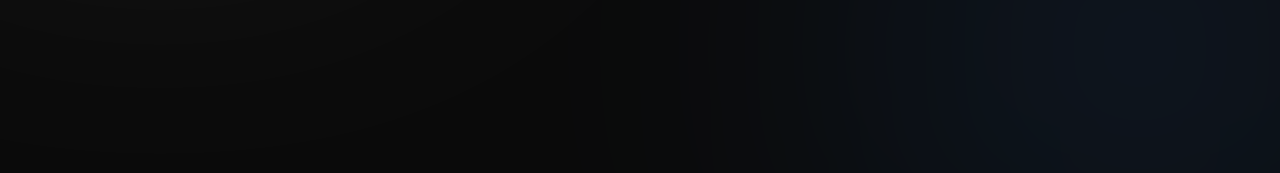
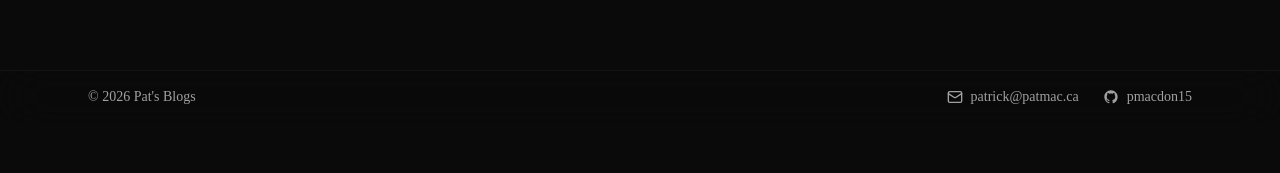
Before and after one commit to Pmacdon15/blogs, a Next.js app: page / in a window 1280 px wide. Shown: the part 677-850 px from the top of the page. After the commit the page ends 800 px from the top, so only its background shows below. Built offline with nearby package versions, Linux system fonts and the light colour scheme; no server answers; the database is empty.

Commit message:
some css

```diff
--- a/src/app/layout.tsx
+++ b/src/app/layout.tsx
@@ -3,6 +3,7 @@
 import "./globals.css";
 import { ClerkProvider } from "@clerk/nextjs";
 import Navbar from "@/components/layout/Navbar";
+import Footer from "@/components/layout/Footer";
 import Providers from "@/components/providers/query-provider";
 import { Toaster } from "@/components/ui/sonner";
 
@@ -31,11 +32,16 @@
       lang="en"
       className={`${geistSans.variable} ${geistMono.variable} h-full antialiased dark`}
     >
-      <body className="min-h-full flex flex-col bg-background text-foreground">
+      <body className="h-full bg-background text-foreground">
         <ClerkProvider>
           <Providers>
-            <Navbar />
-            {children}
+            <div className="flex flex-col min-h-full">
+              <Navbar />
+              <main className="flex-grow">
+                {children}
+              </main>
+              <Footer />
+            </div>
             <Toaster theme="dark" />
           </Providers>
         </ClerkProvider>
--- a/src/app/page.tsx
+++ b/src/app/page.tsx
@@ -7,12 +7,12 @@
   const blogsResultAsync = getBlogs();
 
   return (
-    <main className="flex min-h-screen flex-col text-foreground bg-background relative overflow-hidden selection:bg-primary/30">
+    <main className="flex flex-col text-foreground bg-background relative overflow-hidden selection:bg-primary/30">
       {/* Aesthetic Background Orbs */}
       <div className="absolute top-0 left-0 -translate-x-1/4 -translate-y-1/4 w-[40rem] h-[40rem] bg-primary/10 rounded-full blur-[140px] pointer-events-none mix-blend-screen" />
       <div className="absolute bottom-0 right-0 translate-x-1/4 translate-y-1/4 w-[35rem] h-[35rem] bg-blue-500/10 rounded-full blur-[140px] pointer-events-none mix-blend-screen" />
 
-      <div className="flex-1 w-full max-w-6xl mx-auto px-6 py-20 lg:py-32 flex flex-col gap-16 relative z-10">
+      <div className="flex-1 w-full max-w-6xl mx-auto px-6 py-20 lg:py-32 flex flex-col gap-14 relative z-10">
         <div className="flex flex-col gap-6 text-center md:text-left max-w-3xl">
           <h1 className="text-5xl md:text-7xl lg:text-8xl font-black tracking-tighter bg-gradient-to-br from-white via-white/90 to-white/30 bg-clip-text text-transparent drop-shadow-sm">
             Pat's Blogs
--- /dev/null
+++ b/src/components/icons.github.tsx
@@ -0,0 +1,12 @@
+export function GitHubIcon(props: React.SVGProps<SVGSVGElement>) {
+  return (
+    <svg
+      viewBox="0 0 24 24"
+      fill="currentColor"
+      aria-hidden="true"
+      {...props}
+    >
+      <path d="M12 2C6.477 2 2 6.477 2 12c0 4.418 2.865 8.166 6.839 9.489.5.092.682-.217.682-.483 0-.237-.009-.866-.014-1.699-2.782.604-3.369-1.342-3.369-1.342-.455-1.156-1.11-1.463-1.11-1.463-.907-.62.069-.608.069-.608 1.003.07 1.531 1.03 1.531 1.03.892 1.528 2.341 1.087 2.91.831.091-.646.349-1.087.635-1.337-2.22-.252-4.555-1.11-4.555-4.937 0-1.091.39-1.984 1.029-2.683-.103-.253-.446-1.27.098-2.647 0 0 .84-.269 2.75 1.025A9.564 9.564 0 0 1 12 6.844c.851.004 1.705.115 2.504.337 1.909-1.294 2.748-1.025 2.748-1.025.545 1.377.202 2.394.099 2.647.64.699 1.028 1.592 1.028 2.683 0 3.838-2.339 4.682-4.566 4.93.359.309.678.92.678 1.855 0 1.338-.012 2.419-.012 2.749 0 .268.18.579.688.481C19.135 20.165 22 16.418 22 12c0-5.523-4.477-10-10-10z" />
+    </svg>
+  );
+}
--- /dev/null
+++ b/src/components/layout/Footer.tsx
@@ -0,0 +1,35 @@
+import { Mail } from "lucide-react";
+import Link from "next/link";
+import { GitHubIcon } from "../icons.github";
+
+export default function Footer() {
+  return (
+    <footer className="w-full border-t border-border/40 bg-background/80 backdrop-blur-xl">
+      <div className="container mx-auto max-w-6xl py-4 px-6">
+        <div className="flex flex-col md:flex-row justify-between items-center gap-4 text-muted-foreground text-sm">
+          <div className="flex items-center gap-2">
+            <span>&copy; 2026 Pat's Blogs</span>
+          </div>
+          <div className="flex items-center gap-6">
+            <Link
+              href="mailto:patrick@patmac.ca"
+              className="flex items-center gap-2 hover:text-foreground transition-colors"
+            >
+              <Mail className="h-4 w-4" />
+              <span>patrick@patmac.ca</span>
+            </Link>
+            <Link
+              href="https://github.com/pmacdon15"
+              target="_blank"
+              rel="noopener noreferrer"
+              className="flex items-center gap-2 hover:text-foreground transition-colors"
+            >
+              <GitHubIcon className="h-4 w-4" />
+              <span>pmacdon15</span>
+            </Link>
+          </div>
+        </div>
+      </div>
+    </footer>
+  );
+}
```
Also changed, not shown: 1 other file (tests, documents, lock files or other folders).
